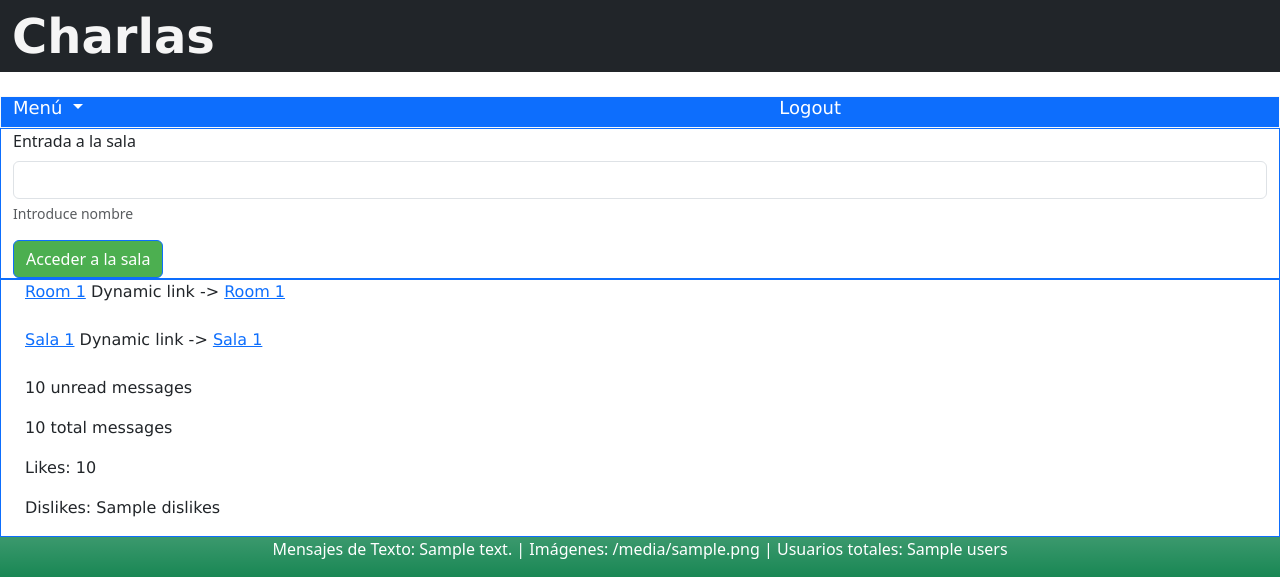
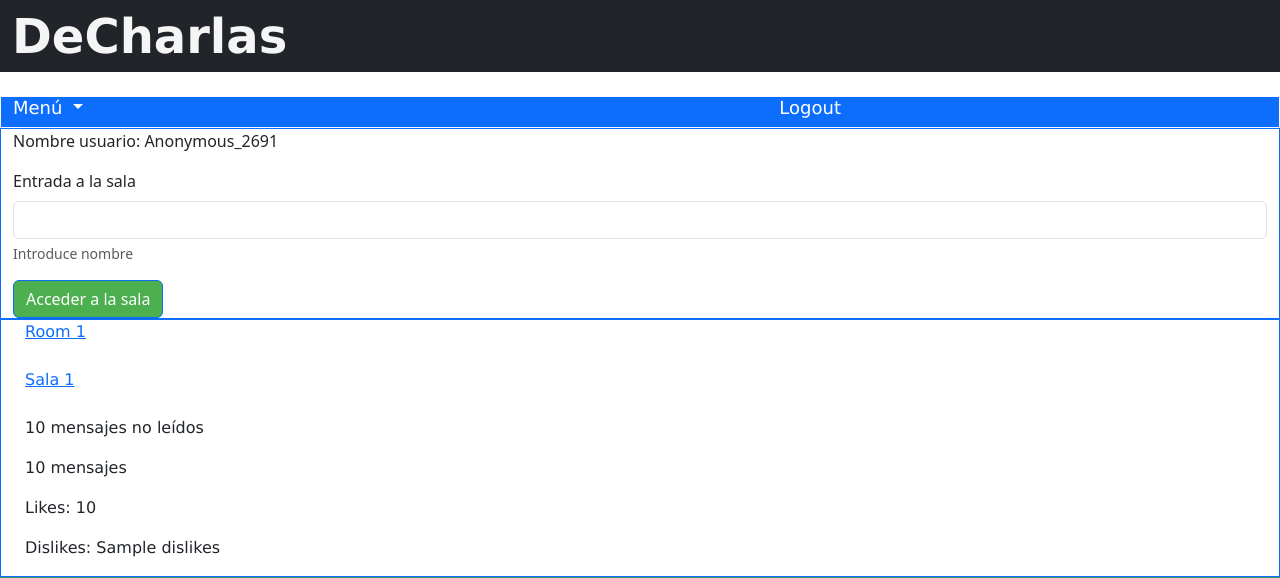
Before and after one commit to FedeVico/wetransfer_p_decharlas_2023-05-23_1021, a Django app: template p_decharlas/decharlas/templates/decharlas/general.html in a window 1280 px wide. Shown: the top 578 px of the page. Run offline with Django 3.2, Linux system fonts and the light colour scheme; data comes from the database, SQL or seed files in the repository; both versions use the stored data as it was after the commit; the template is opened without the code that fills it: values that come from a table or form of the project are taken from there, most other values are stand-ins (such as "Sample title", 1, 10 or a date in 2020).

Commit message:
Mensaje del commit 3

```diff
--- a/p_decharlas/decharlas/templates/decharlas/general.html
+++ b/p_decharlas/decharlas/templates/decharlas/general.html
@@ -9,8 +9,6 @@
 
            {% for room in room_list %}
            <a href="/decharlas/{{room.name}}">{{room.name}}</a>
-           Dynamic link ->
-           <a href="/decharlas/dyn/{{room.name}}">{{room.name}}</a>
            <br><br>
 
            {% endfor %}
@@ -21,9 +19,9 @@
            {% for unread in salaNoLeida %}
 
            {% if unread == '-1' %}
-           <p>New room</p>
+           <p>Nueva Sala</p>
            {% else %}
-           <p>{{unread}} unread messages </p>
+           <p>{{unread}} mensajes no leídos </p>
            {% endif %}
 
            {% endfor %}
@@ -34,7 +32,7 @@
 
            {% for total in total_msg %}
 
-           <p>{{total}} total messages</p>
+           <p>{{total}} mensajes</p>
 
            {% endfor %}
 
@@ -50,12 +48,7 @@
            <p>Dislikes: {{vote.dislikes}}</p>
            {% endfor %}
        </div>
-
-
-
    </div>
-
-
 </div>
 
 
--- a/p_decharlas/decharlas/templates/decharlas/index.html
+++ b/p_decharlas/decharlas/templates/decharlas/index.html
@@ -3,14 +3,13 @@
    <head>
      <meta http-equiv="Content-Type" content="text/html;charset=utf-8">
      <link rel="stylesheet" href="../../style.css">
-     <title>Messages loader</title>
+     <title>Cargando mensajes</title>
    </head>
    <body>
-     <h1>Messages</h1>
+     <h1>Mensajes</h1>
      <div id="messages"></div>
      <footer>
        <hr>
-       <p>Very simple message loader. </p>
      </footer>
      <script>
        const url_messages = 'messages.json';
--- a/p_decharlas/decharlas/templates/decharlas/main.html
+++ b/p_decharlas/decharlas/templates/decharlas/main.html
@@ -66,7 +66,7 @@
 
 <div class="container-fluid" id="main_header">
     <div class="row bg-dark text-white">
-        <header><a href="/decharlas/" >Charlas</a> </header>
+        <header><a href="/decharlas/" >DeCharlas</a> </header>
     </div>
 </div>
 
@@ -95,7 +95,7 @@
 
 <!--Content scheme-->
 <!--d-flex flex-column overflow-hidden min-vh-100 vh-100-->
-<!--https://itecnote.com/tecnote/html-cant-make-100-div-height-between-header-and-footer-with-bootstrap-4/-->
+
 <div class="container-fluid" id="main_body">
     <div class="row bg-white text-dark row-height">
       <div class="col-xxl-3 col-md-12 border border-end border-primary" id="main_extra">
@@ -105,6 +105,7 @@
             <form method="post" action="">
               {% csrf_token %}
               <div class="mb-3">
+                <p> Nombre usuario: {{user_info.name}}</p>
                 <label for="roomname" class="form-label">Entrada a la sala</label>
                 <input type="text" class="form-control" id="roomname" name="roomname" aria-describedby="room help" required="required">
                 <div id="room help" class="form-text">Introduce nombre</div>
```
Also changed, not shown: p_decharlas/decharlas/templates/decharlas/dynroom.html (deleted, +0 -38 lines), p_decharlas/decharlas/templates/decharlas/help.html (+5 -5 lines), p_decharlas/db.sqlite3.
